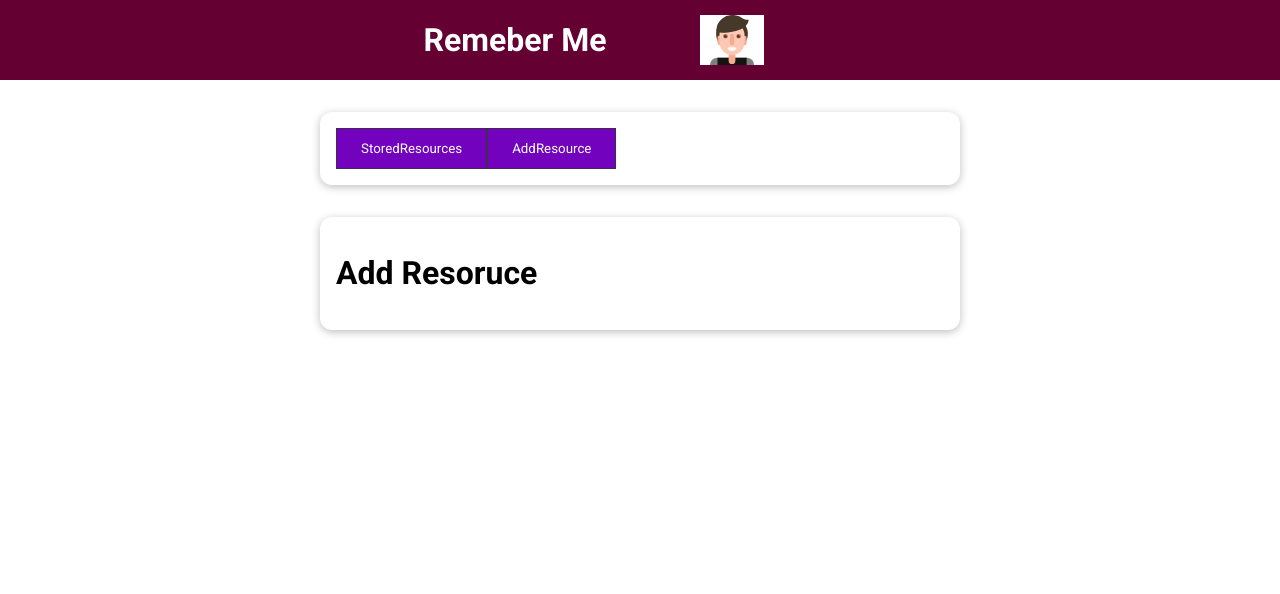
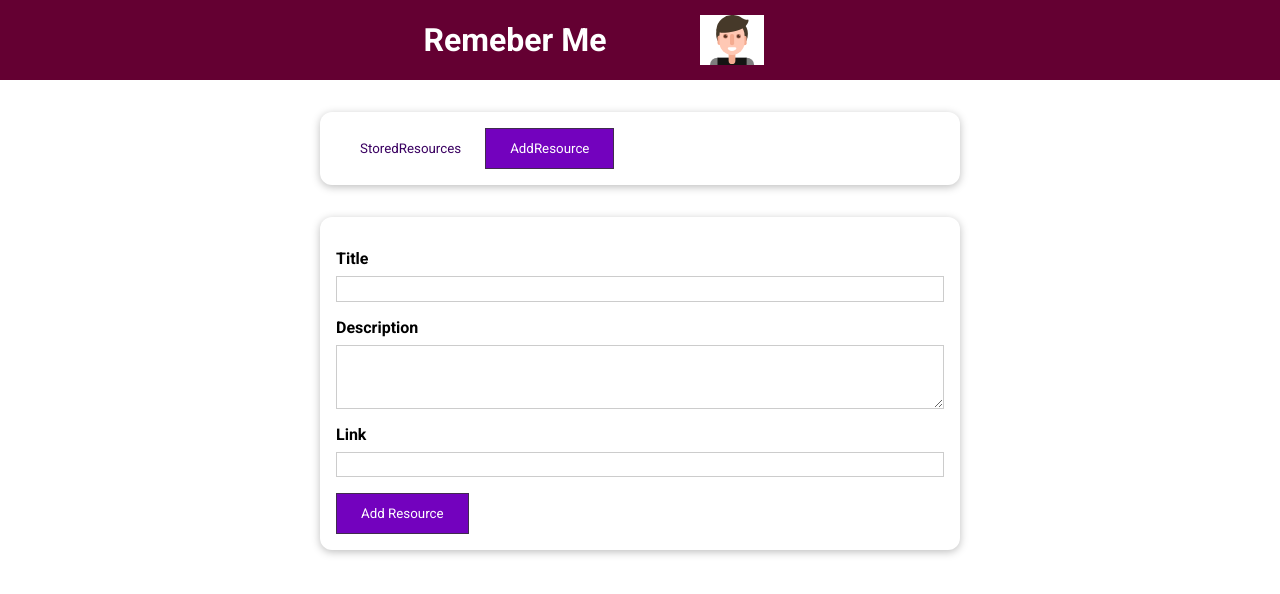
Before and after one commit to KickButtowski80/remeber-me, a Vue app: page / in a window 1280 px wide. Both pictures are taken after a click on the button "AddResource". Shown: the top 594 px of the page. Built offline with nearby package versions, Linux system fonts and the light colour scheme.

Commit message:
added add resource tab with a form and a user can add info to resources

```diff
--- a/src/components/UI/BaseButton.vue
+++ b/src/components/UI/BaseButton.vue
@@ -23,7 +23,7 @@ button {
 
 button:hover,
 button:active {
-  background-color: #9564b5;
+  background-color: #3c0c5c;
   border-color: #270041;
 }
 
@@ -35,6 +35,6 @@ button:active {
 
 .flat:hover,
 .flat:active {
-  background-color: #edd2ff;
+  background-color: #846187;
 }
 </style>
--- a/src/components/learning-resources/AddResource.vue
+++ b/src/components/learning-resources/AddResource.vue
@@ -1,3 +1,88 @@
 <template>
-    <h1>Add Resoruce</h1>
+  <base-card>
+    <form action=""></form>
+    <div class="form-control">
+      <label for="title">Title</label>
+      <input type="text" name="title" id="title"
+      v-model="title" />
+    </div>
+
+    <div class="form-control">
+      <label for="description">Description</label
+      ><textarea
+        name="description"
+        id="description"
+        cols="30"
+        rows="3"
+        :value="description"
+        @input="description = $event.target.value"
+      ></textarea>
+    </div>
+    <div class="form-control">
+      <label for="link">Link</label>
+      <input type="url" name="link" id="link" v-model="link" />
+    </div>
+    <div>
+      <base-button type="submit" v-on:click="addResource"
+        >Add Resource</base-button
+      >
+    </div>
+  </base-card>
 </template>
+
+<script>
+export default {
+  inject: ["resources"],
+  data() {
+    return {
+      title: "",
+      description: "",
+      link: "",
+    };
+  },
+  methods: {
+    addResource() {
+      let res = {
+        title: this.title,
+        description: this.description,
+        link: this.link,
+      };
+      this.resources.push(res);
+      this.resetForm();
+    },
+    resetForm() {
+      this.title = "";
+      this.description = "";
+      this.link = "";
+    },
+  },
+};
+</script>
+
+<style scoped>
+label {
+  font-weight: bold;
+  display: block;
+  margin-bottom: 0.5rem;
+}
+
+input,
+textarea {
+  display: block;
+  width: 100%;
+  font: inherit;
+  padding: 0.15rem;
+  border: 1px solid #ccc;
+}
+
+input:focus,
+textarea:focus {
+  outline: none;
+  border-color: #3a0061;
+  background-color: #f7ebff;
+}
+
+.form-control {
+  margin: 1rem 0;
+}
+</style>
--- a/src/components/learning-resources/LearningResource.vue
+++ b/src/components/learning-resources/LearningResource.vue
@@ -9,7 +9,9 @@
         </base-button>
       </header>
       <p>{{ description }}</p>
-      <nav><a :href="link">View Resoruces</a></nav>
+      <nav>
+        <a :href="link">View Resoruces</a>
+      </nav>
     </base-card>
   </li>
 </template>
--- a/src/components/learning-resources/TheResources.vue
+++ b/src/components/learning-resources/TheResources.vue
@@ -1,15 +1,17 @@
 <template>
   <base-card>
     <base-button
-     v-for="tab in tabs" :key="tab"
-     @click="currentTab = tab"
-       :class="['tab-button', { active: currentTab === tab }]">
+      v-for="tab in tabs"
+      :key="tab"
+      @click="currentTab = tab"
+      :mode="setMode(tab)"
+    >
       {{ tab }}
     </base-button>
   </base-card>
-  <base-card>
+
     <component :is="currentTab"></component>
-  </base-card>
+
 </template>
 
 <script>
@@ -42,5 +44,10 @@ export default {
       ],
     };
   },
+  methods: {
+    setMode(tab) {
+      return { button: this.currentTab === tab, flat: this.currentTab !== tab };
+    },
+  },
 };
 </script>
```
